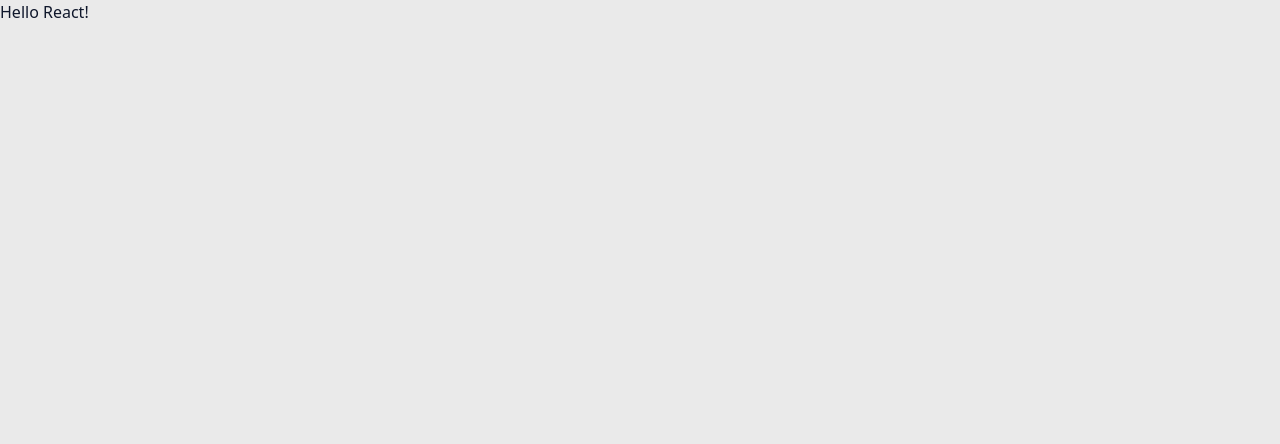
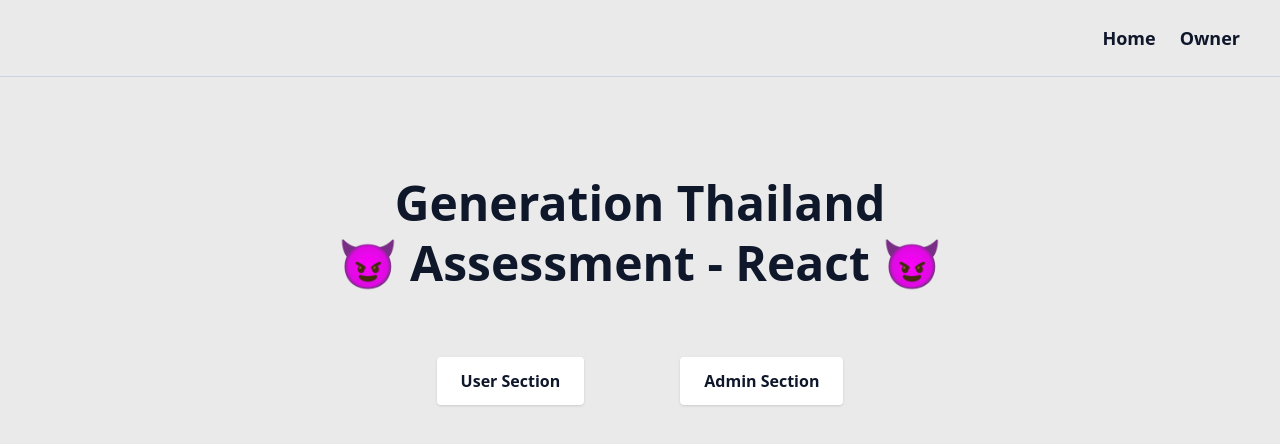
Before and after one commit to weerayosong/assessment-react, a React (Vite) app: page / in a window 1280 px wide. Shown: the top 444 px of the page. Built offline with nearby package versions, Linux system fonts and the light colour scheme.

Commit message:
chore: setup MainLayout Routes Outlet, 2 pages Home and Owner

```diff
--- a/src/App.jsx
+++ b/src/App.jsx
@@ -1,8 +1,17 @@
+import { BrowserRouter, Routes, Route } from 'react-router-dom'
+import MainLayout from './components/MainLayout'
+import Home from './pages/Home'
+import Owner from './pages/Owner'
 function App() {
     return (
-        <>
-            <h1>Hello React!</h1>
-        </>
+        <BrowserRouter>
+            <Routes>
+                <Route path="/" element={<MainLayout />}>
+                    <Route index={true} path="/" element={<Home />} />
+                    <Route path="owner" element={<Owner />} />
+                </Route>
+            </Routes>
+        </BrowserRouter>
     )
 }
 
--- /dev/null
+++ b/src/components/Header.jsx
@@ -0,0 +1,20 @@
+import { Link } from 'react-router-dom'
+
+export default function Header() {
+    return (
+        <header className="w-full flex justify-end gap-6 px-10 py-6 border-b border-slate-300">
+            <Link
+                to="/"
+                className="font-bold text-lg hover:text-slate-600 transition-colors"
+            >
+                Home
+            </Link>
+            <Link
+                to="/owner"
+                className="font-bold text-lg hover:text-slate-600 transition-colors"
+            >
+                Owner
+            </Link>
+        </header>
+    )
+}
--- /dev/null
+++ b/src/components/MainLayout.jsx
@@ -0,0 +1,13 @@
+import { Outlet } from 'react-router-dom'
+import Header from './Header'
+
+export default function MainLayout() {
+    return (
+        <div className="container mx-auto min-h-screen flex flex-col">
+            <Header />
+            <main className="flex-1 flex flex-col items-center pt-24">
+                <Outlet />
+            </main>
+        </div>
+    )
+}
--- /dev/null
+++ b/src/components/SectionContent.jsx
@@ -0,0 +1,20 @@
+export default function SectionContent({ title }) {
+    return (
+        <div className="flex flex-col items-center w-full">
+            <h1 className="text-4xl md:text-5xl font-bold text-center mb-16 leading-tight">
+                Generation Thailand
+                <br />
+                {title}
+            </h1>
+
+            <div className="flex gap-12 md:gap-24">
+                <button className="bg-white px-6 py-3 rounded shadow-sm font-bold hover:bg-slate-50 transition-colors">
+                    User Section
+                </button>
+                <button className="bg-white px-6 py-3 rounded shadow-sm font-bold hover:bg-slate-50 transition-colors">
+                    Admin Section
+                </button>
+            </div>
+        </div>
+    )
+}
--- /dev/null
+++ b/src/pages/Home.jsx
@@ -0,0 +1,5 @@
+import SectionContent from '../components/SectionContent'
+
+export default function Home() {
+    return <SectionContent title="😈 Assessment - React 😈" />
+}
--- /dev/null
+++ b/src/pages/Owner.jsx
@@ -0,0 +1,8 @@
+export default function Owner() {
+    return (
+        <div className="flex flex-col items-center w-full max-w-3xl px-6">
+            <h1 className="text-3xl font-bold mb-10">I'm a Sith! </h1>
+            <p>Nah, I'm a Jedi now.</p>
+        </div>
+    )
+}
```
Also changed, not shown: 1 other file (tests, documents, lock files or other folders).
